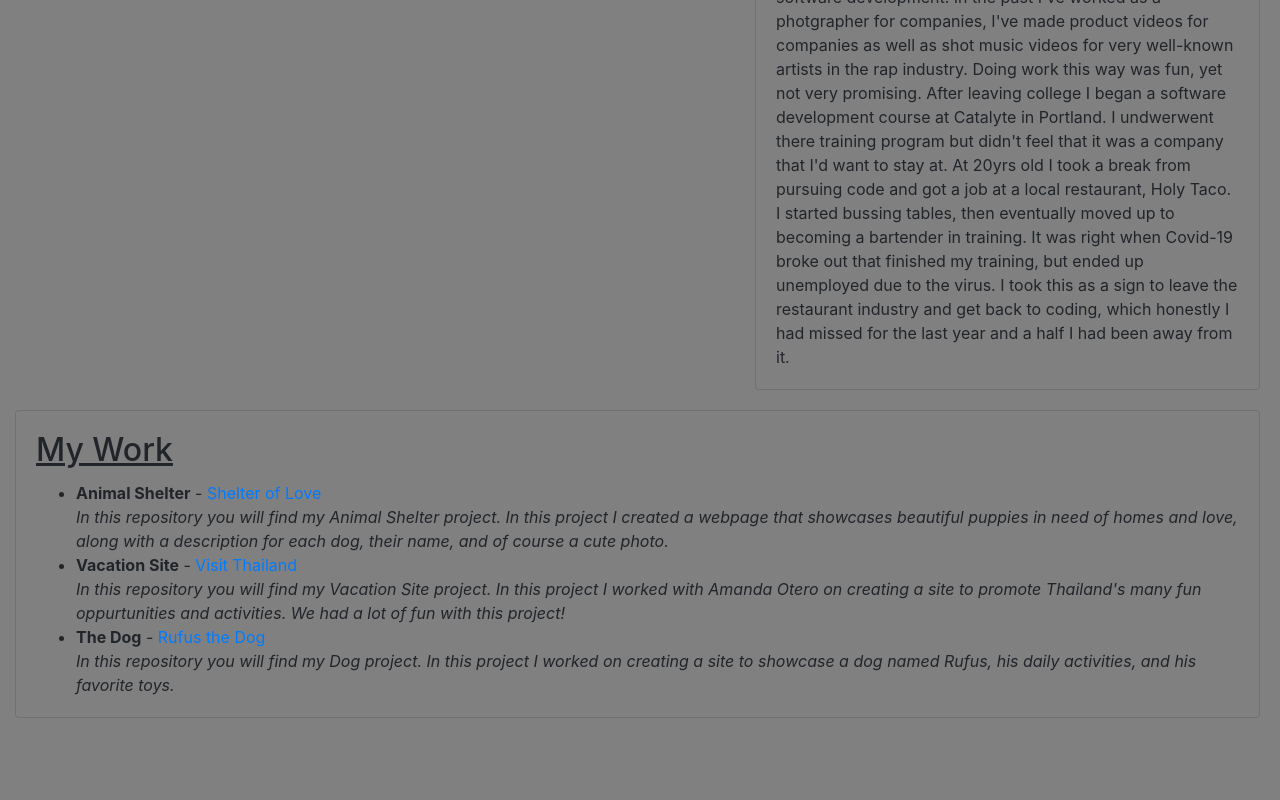
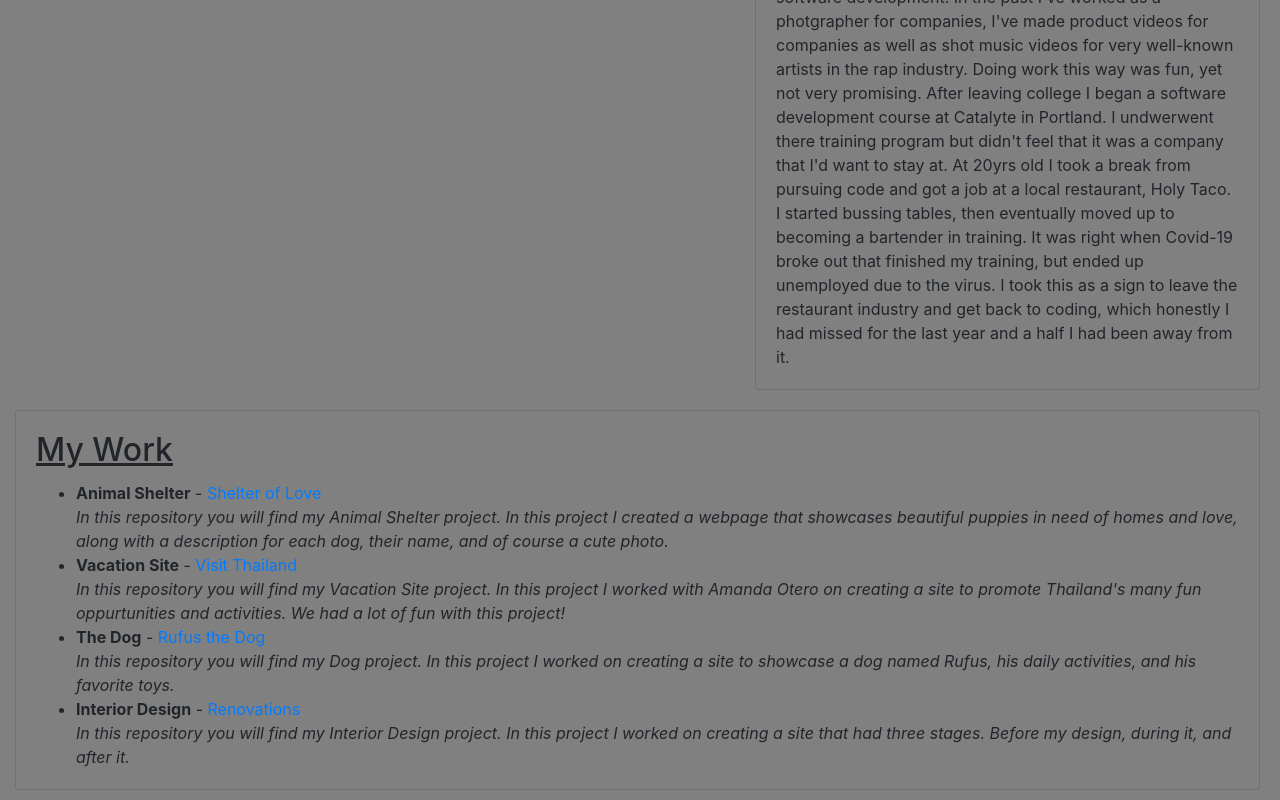
Before and after one commit to AdamMansell/portfolio-project, a plain HTML site: page index.html in a window 1280 px wide. Shown: the part 719-1519 px from the top of the page. Before the commit the page ends 1447 px from the top, so only its background shows below. Drawn offline with Linux system fonts and the light colour scheme.

Commit message:
The Webpage now shows that the Interior Design project has been added to the My Work section along with it's <a> to the repositry.

```diff
--- a/index.html
+++ b/index.html
@@ -46,6 +46,9 @@
         <li><strong>The Dog</strong> - <a href="https://github.com/AdamMansell/the-dog.git">Rufus the Dog</a><br>
           <em>In this repository you will find my Dog project. In this project I worked on creating a site to showcase a dog named Rufus, his daily activities, and his favorite toys.</em>
         </li>
+        <li><strong>Interior Design</strong> - <a href="https://github.com/AdamMansell/renovations.git">Renovations</a><br>
+          <em>In this repository you will find my Interior Design project. In this project I worked on creating a site that had three stages. Before my design, during it, and after it.</em>
+        </li>
       </ul>
     </div>
   </div>
```
Also changed, not shown: 1 other file.
